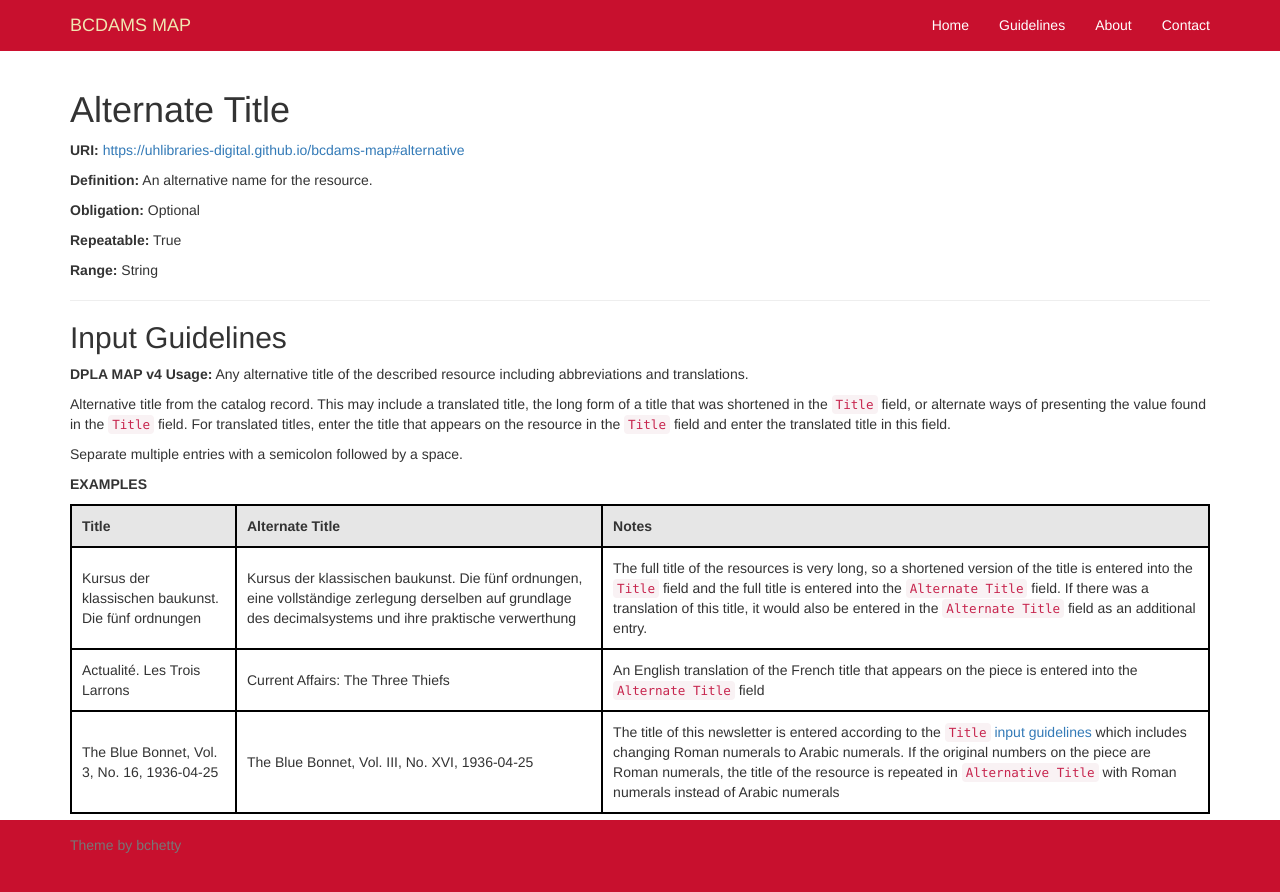
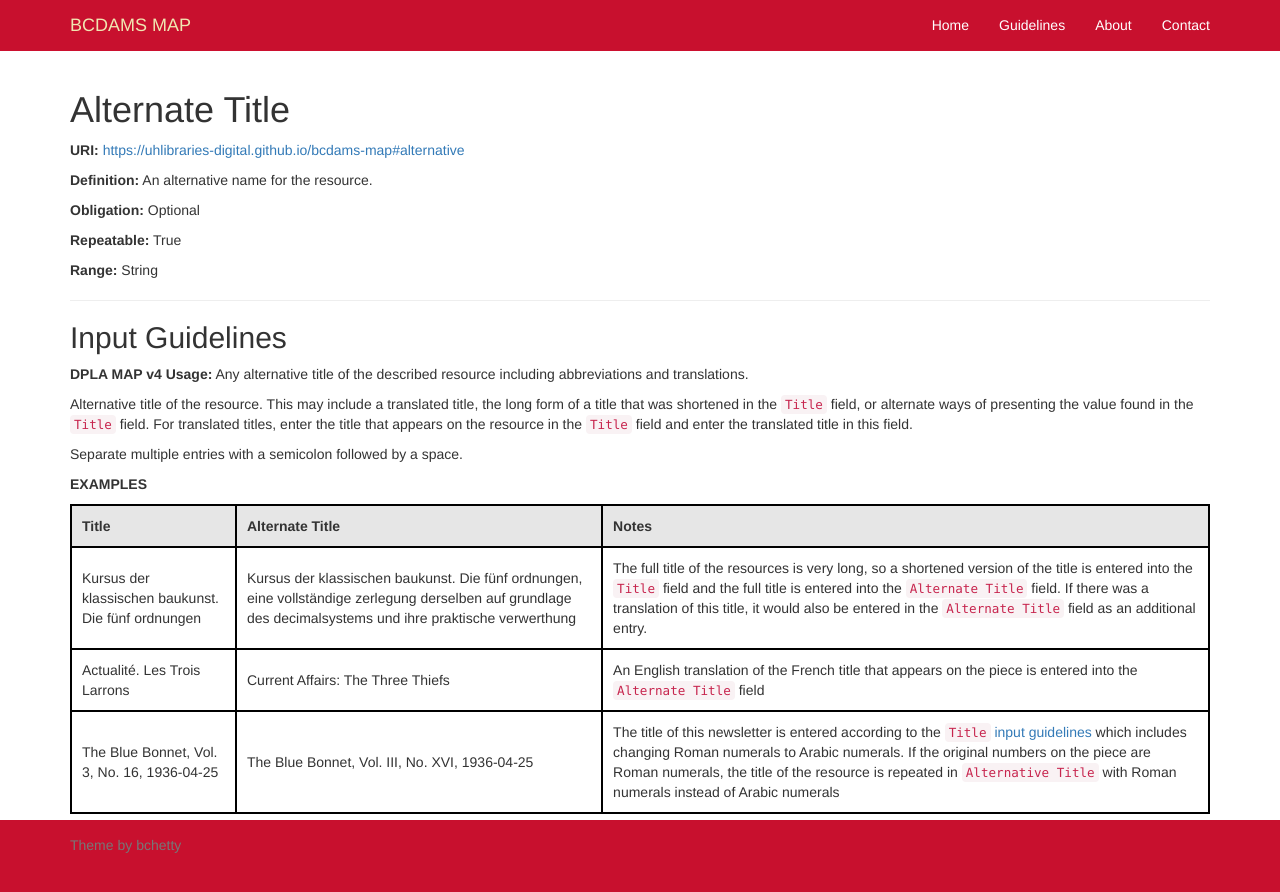
Before and after one commit to uhlibraries-digital/bcdams-map, a Jekyll site: the page built from guidelines/alternative.md, in a window 1280 px wide. Shown: the top 892 px of the page. Built offline with Jekyll 4.4.1, drawn with Linux system fonts in a browser that asks for light colours; nearby versions of some CDN libraries; comment, search, counter and statistics services are not loaded.

Commit message:
update alternative guidelines

```diff
--- a/guidelines/alternative.md
+++ b/guidelines/alternative.md
@@ -9,7 +9,7 @@ comments: false
 
 **DPLA MAP v4 Usage:** Any alternative title of the described resource including abbreviations and translations.
 
-Alternative title from the catalog record. This may include a translated title, the long form of a title that was shortened in the `Title` field, or alternate ways of presenting the value found in the `Title` field. For translated titles, enter the title that appears on the resource in the `Title` field and enter the translated title in this field.
+Alternative title of the resource. This may include a translated title, the long form of a title that was shortened in the `Title` field, or alternate ways of presenting the value found in the `Title` field. For translated titles, enter the title that appears on the resource in the `Title` field and enter the translated title in this field.
 
 Separate multiple entries with a semicolon followed by a space.
 
```
